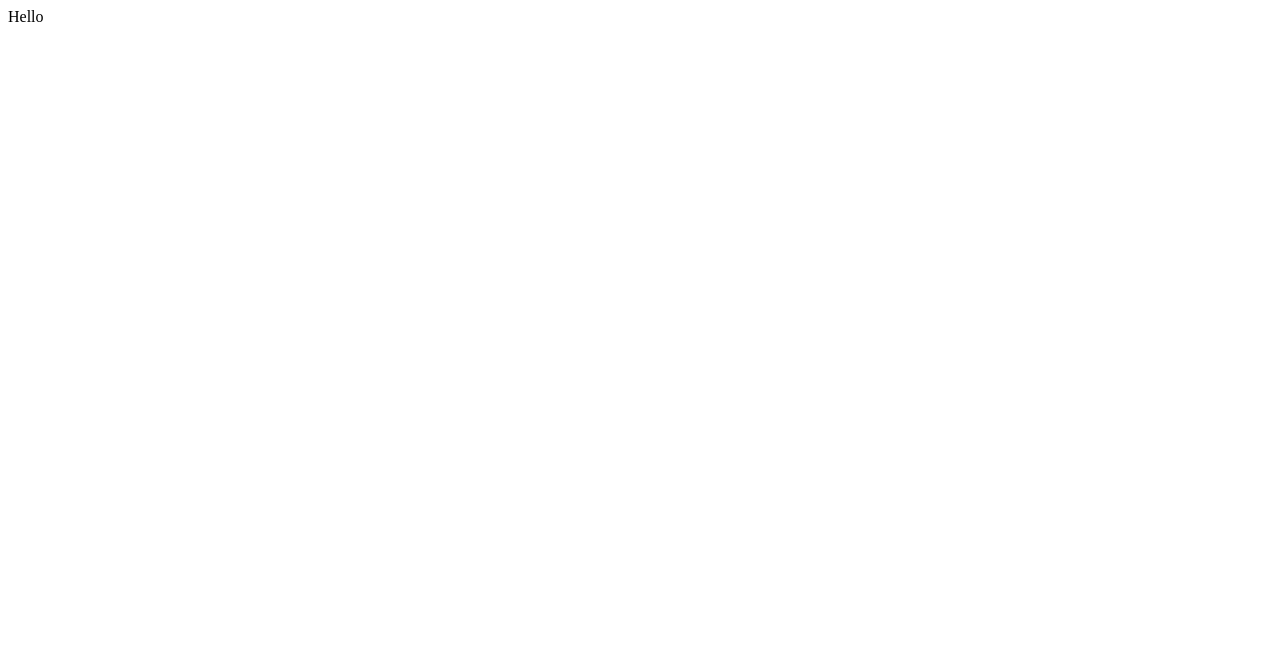
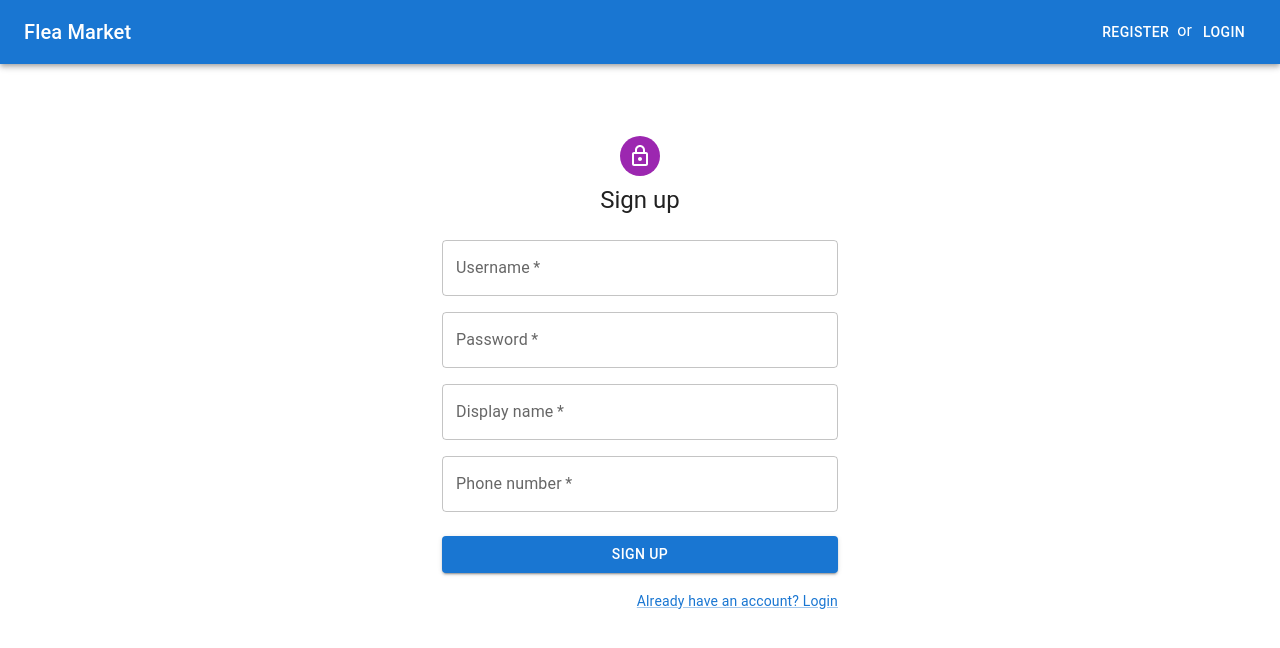
Before and after one commit to ZhanylBaiguttieva/controlwork-11, a React (Vite) app in the folder frontend/: page /register in a window 1280 px wide. Shown: the top 648 px of the page. Built offline with nearby package versions, Linux system fonts and the light colour scheme.

Commit message:
Added Login.tsx and Register.tsx, added store and persistor in main.tsx, in index.ts added usersRouter

```diff
--- a/frontend/src/App.tsx
+++ b/frontend/src/App.tsx
@@ -1,9 +1,26 @@
+import { Container, CssBaseline } from '@mui/material';
+import AppToolBar from './UI/AppToolBar.tsx';
+import { Route, Routes } from 'react-router-dom';
+import Login from './features/users/components/Login.tsx';
+import Register from './features/users/components/Register.tsx';
 
 function App() {
 
   return (
     <>
-        Hello
+      <CssBaseline/>
+      <header>
+        <AppToolBar/>
+      </header>
+      <main>
+        <Container maxWidth="xl">
+          <Routes>
+            <Route path="/login" element={<Login/>} />
+            <Route path="/register" element={<Register />} />
+            <Route path="*" element={<h1>Not found</h1>} />
+          </Routes>
+        </Container>
+      </main>
     </>
   )
 }
--- a/frontend/src/UI/AppToolBar.tsx
+++ b/frontend/src/UI/AppToolBar.tsx
@@ -20,7 +20,7 @@ const AppToolBar = () => {
       <Toolbar>
         <Grid container justifyContent="space-between" alignItems="center">
           <Typography variant="h6" component="div">
-            <Link to="/">Forum</Link>
+            <Link to="/">Flea Market</Link>
           </Typography>
           { user ? (
             <UserMenu user={user}/>
--- /dev/null
+++ b/frontend/src/features/users/components/Login.tsx
@@ -0,0 +1,99 @@
+import { Alert, Avatar, Box, Button, Container, Grid, Link, TextField, Typography } from '@mui/material';
+import LockOpenIcon from '@mui/icons-material/LockOpen';
+import { Link as RouterLink, useNavigate } from 'react-router-dom';
+import { useAppDispatch, useAppSelector } from '../../../app/hooks.ts';
+import { selectLoginError } from '../usersSlice.ts';
+import { useState } from 'react';
+import { LoginMutation } from '../../../../types';
+import { login } from '../usersThunk.ts';
+
+const Login = () => {
+  const dispatch = useAppDispatch();
+  const error = useAppSelector(selectLoginError);
+  const navigate = useNavigate();
+  const [state, setState] = useState<LoginMutation>({
+    username: '',
+    password: '',
+  });
+
+  const inputChangeHandler = (event: React.ChangeEvent<HTMLInputElement>) => {
+    const {name, value} = event.target;
+
+    setState(prevState => {
+      return {...prevState, [name]: value};
+    });
+  };
+
+  const submitFormHandler = async (event: React.FormEvent) => {
+    event.preventDefault();
+    await dispatch(login(state)).unwrap();
+    navigate('/');
+  };
+
+  return (
+    <Container component="main" maxWidth="xs">
+      <Box
+        sx={{
+          marginTop: 8,
+          display: 'flex',
+          flexDirection: 'column',
+          alignItems: 'center',
+        }}
+      >
+        <Avatar sx={{m: 1, bgcolor: 'secondary.main'}}>
+          <LockOpenIcon/>
+        </Avatar>
+        <Typography component="h1" variant="h5">
+          Sign in
+        </Typography>
+        {error && (
+          <Alert severity="error" sx={{mt: 3, width: '100%'}}>
+            {error.error}
+          </Alert>
+        )}
+        <Box component="form" onSubmit={submitFormHandler} sx={{mt: 3}}>
+          <Grid container spacing={2}>
+            <Grid item xs={12}>
+              <TextField
+                required
+                label="Username"
+                name="username"
+                autoComplete="current-username"
+                value={state.username}
+                onChange={inputChangeHandler}
+              />
+            </Grid>
+            <Grid item xs={12}>
+              <TextField
+                required
+                name="password"
+                label="Password"
+                type="password"
+                autoComplete="current-password"
+                value={state.password}
+                onChange={inputChangeHandler}
+              />
+            </Grid>
+          </Grid>
+          <Button
+            type="submit"
+            fullWidth
+            variant="contained"
+            sx={{mt: 3, mb: 2}}
+          >
+            Login
+          </Button>
+          <Grid container justifyContent="flex-end">
+            <Grid item>
+              <Link component={RouterLink} to="/register " variant="body2">
+                Or Register
+              </Link>
+            </Grid>
+          </Grid>
+        </Box>
+      </Box>
+    </Container>
+  );
+};
+
+export default Login;
--- /dev/null
+++ b/frontend/src/features/users/components/Register.tsx
@@ -0,0 +1,133 @@
+
+import { Link as RouterLink, useNavigate } from 'react-router-dom';
+import { Link, Avatar, Box, Button, Grid, TextField, Typography, Container } from '@mui/material';
+import LockOutlinedIcon from '@mui/icons-material/LockOutlined';
+import { useAppDispatch, useAppSelector } from '../../../app/hooks.ts';
+import { selectRegisterError } from '../usersSlice.ts';
+import { useState } from 'react';
+import { RegisterMutation } from '../../../../types';
+import { register } from '../usersThunk.ts';
+const Register = () => {
+
+  const dispatch = useAppDispatch();
+  const error = useAppSelector(selectRegisterError);
+  const navigate = useNavigate();
+
+  const [state, setState] = useState<RegisterMutation>({
+    username: '',
+    password: '',
+    displayName:'',
+    phone: '',
+  });
+
+  const getFieldError  = (fieldName: string) => {
+    try {
+      return error?.errors[fieldName].message;
+    } catch {
+      return undefined;
+    }
+  };
+  const inputChangeHandler = (event: React.ChangeEvent<HTMLInputElement>) => {
+    const {name, value} = event.target;
+
+    setState(prevState => {
+      return {...prevState, [name]: value};
+    });
+  };
+  const submitFormHandler = async (event: React.FormEvent) => {
+    event.preventDefault();
+    try {
+      await dispatch(register(state)).unwrap();
+      navigate('/');
+    } catch(e) {
+
+    }
+  };
+  return (
+
+    <Container component="main" maxWidth="xs">
+      <Box
+        sx={{
+          marginTop: 8,
+          display: 'flex',
+          flexDirection: 'column',
+          alignItems: 'center',
+        }}
+      >
+        <Avatar sx={{m: 1, bgcolor: 'secondary.main'}}>
+          <LockOutlinedIcon/>
+        </Avatar>
+        <Typography component="h1" variant="h5">
+          Sign up
+        </Typography>
+        <Box component="form" onSubmit={submitFormHandler} sx={{mt: 3}}>
+          <Grid container spacing={2}>
+            <Grid item xs={12}>
+              <TextField
+                required
+                label="Username"
+                name="username"
+                autoComplete="new-username"
+                value={state.username}
+                onChange={inputChangeHandler}
+                error={Boolean(getFieldError('username'))}
+                helperText={getFieldError('username')}
+              />
+            </Grid>
+            <Grid item xs={12}>
+              <TextField
+                required
+                name="password"
+                label="Password"
+                type="password"
+                autoComplete="new-password"
+                value={state.password}
+                onChange={inputChangeHandler}
+                error={Boolean(getFieldError('password'))}
+                helperText={getFieldError('password')}
+              />
+            </Grid>
+            <Grid item xs={12}>
+              <TextField
+                required
+                name="displayName"
+                label="Display name"
+                type="displayName"
+                autoComplete="displayName"
+                value={state.displayName}
+                onChange={inputChangeHandler}
+              />
+            </Grid>
+            <Grid item xs={12}>
+              <TextField
+                required
+                name="phone"
+                label="Phone number"
+                type="phone"
+                autoComplete="phone"
+                value={state.phone}
+                onChange={inputChangeHandler}
+              />
+            </Grid>
+          </Grid>
+          <Button
+            type="submit"
+            fullWidth
+            variant="contained"
+            sx={{mt: 3, mb: 2}}
+          >
+            Sign Up
+          </Button>
+          <Grid container justifyContent="flex-end">
+            <Grid item>
+              <Link component={RouterLink} to="/login" variant="body2">
+                Already have an account? Login
+              </Link>
+            </Grid>
+          </Grid>
+        </Box>
+      </Box>
+    </Container>
+  );
+};
+export default Register;
--- a/frontend/src/main.tsx
+++ b/frontend/src/main.tsx
@@ -1,16 +1,20 @@
-import React from 'react';
 import ReactDOM from 'react-dom/client';
 import App from './App';
 import theme from "../theme.ts";
 import {ThemeProvider} from "@mui/material";
 import {BrowserRouter} from "react-router-dom";
+import { PersistGate } from 'redux-persist/integration/react';
+import { Provider } from 'react-redux';
+import { persistor, store } from './app/store.ts';
 
 ReactDOM.createRoot(document.getElementById('root')!).render(
-  <React.StrictMode>
+  <Provider store={store}>
+    <PersistGate persistor={persistor}>
       <BrowserRouter>
-          <ThemeProvider theme={theme}>
-              <App />
-          </ThemeProvider>
+        <ThemeProvider theme={theme}>
+          <App/>
+        </ThemeProvider>
       </BrowserRouter>
-  </React.StrictMode>,
+    </PersistGate>
+  </Provider>
 )
--- a/frontend/types.d.ts
+++ b/frontend/types.d.ts
@@ -36,7 +36,5 @@ export interface RegisterMutation {
 
 export interface LoginMutation {
   username: string;
-  displayName: string;
-  phone: string;
   password: string;
 }
```
Also changed, not shown: 1 other file (tests, documents, lock files or other folders).
